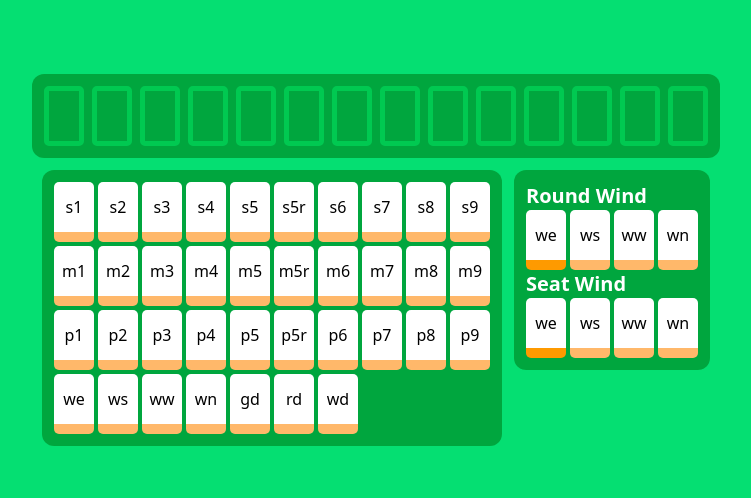
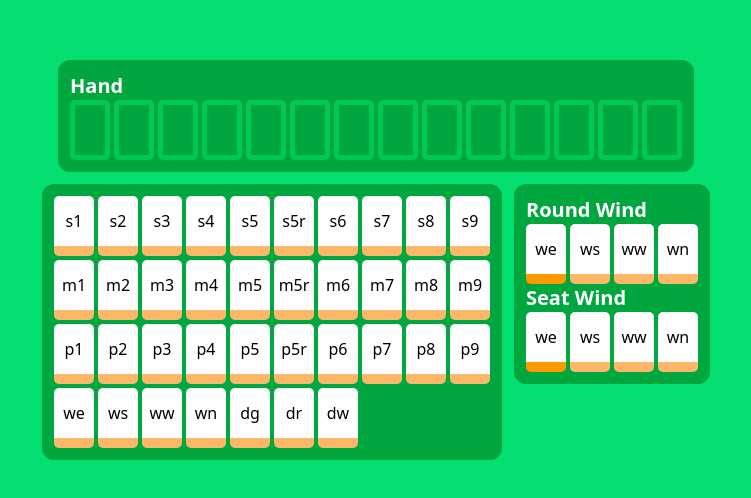
Before and after one commit to sjkorpela/riichi-mahjong-hand-points-calculator, a Next.js app in the folder frontend/: page / in a window 1280 px wide. Shown: the part 140-638 px from the top of the page, without its empty margins (264-1015 px from the left). Built offline with nearby package versions, Linux system fonts and the light colour scheme.

Commit message:
Update Hand and WindSelect component

```diff
--- /dev/null
+++ b/frontend/app/Components/Hand.tsx
@@ -0,0 +1,34 @@
+import TileButton from "@/app/Components/TileButton";
+import EmptyTile from "@/app/Components/EmptyTile";
+
+interface Props {
+    hand: {[index: string]: number};
+    removeTileFromHand: (tile: string) => void;
+    maxHandSize: number;
+}
+
+export default function hand({ hand, removeTileFromHand, maxHandSize }: Props) {
+
+    let tiles = 0;
+
+    return (
+        <div className="flex gap-1">
+            {Object.keys(hand).map((f, key) => {
+                return Array.from({length: hand[f]}).map((_, i) => {
+                    tiles++;
+                    return <TileButton
+                        face={f}
+                        clickFunc={() => {
+                            removeTileFromHand(f)
+                        }}
+                        key={i}
+                    />
+                })
+            })}
+            {Array.from(
+                {length: maxHandSize - tiles},
+                (_, key) => <EmptyTile key={key}/>
+            )}
+        </div>
+    )
+}
--- a/frontend/app/Components/WindSelect.tsx
+++ b/frontend/app/Components/WindSelect.tsx
@@ -1,22 +1,14 @@
-import {useState} from "react";
 import "./Tile.css";
 
 const winds = ["we", "ws", "ww", "wn"];
 
 interface WindSelectProps {
-    selectFunc: (wind: string) => void;
+    wind: string;
+    setWind: (wind: string) => void;
 }
 
-export default function WindSelect({selectFunc}: WindSelectProps) {
+export default function WindSelect({wind, setWind}: WindSelectProps) {
 
-    // move/connect to top layer?
-    const [wind, setWind] = useState<string>();
-    if (!wind) { selectWind("we"); }
-
-    function selectWind(w: string) {
-        setWind(w);
-        selectFunc(w);
-    }
     function tile(face: string, inactive?: boolean) {
         const base = "tile flex items-center justify-center";
         let colors = "bg-white border-b-orange-300 hover:border-b-amber-500 active:bg-neutral-300 active:border-b-orange-400";
@@ -37,7 +29,7 @@ export default function WindSelect({selectFunc}: WindSelectProps) {
                     {tile(w, true)}
                 </div>
             } else {
-                return <button onClick={() => selectWind(w)} key={key}>
+                return <button onClick={() => setWind(w)} key={key}>
                     {tile(w)}
                 </button>
             }
--- a/frontend/app/page.tsx
+++ b/frontend/app/page.tsx
@@ -1,66 +1,120 @@
 "use client";
 
-
-const tileTypes = ["s1", "s2", "s3", "s4", "s5", "s5r", "s6", "s7", "s8", "s9", "m1", "m2", "m3", "m4", "m5", "m5r", "m6", "m7", "m8", "m9", "p1", "p2", "p3", "p4", "p5", "p5r", "p6", "p7", "p8", "p9", "we", "ws", "ww", "wn", "gd", "rd", "wd", ];
+const tileTypes = ["s1", "s2", "s3", "s4", "s5", "s5r", "s6", "s7", "s8", "s9", "m1", "m2", "m3", "m4", "m5", "m5r", "m6", "m7", "m8", "m9", "p1", "p2", "p3", "p4", "p5", "p5r", "p6", "p7", "p8", "p9", "we", "ws", "ww", "wn", "dg", "dr", "dw", ];
 const maxHandSize = 14;
+const maxDoraIndSize = 10;
 const maxTileCount = 4;
 
-import {useState} from "react";
+import {useEffect, useState} from "react";
+import Hand from "@/app/Components/Hand";
 import TileButton from "@/app/Components/TileButton";
-import EmptyTile from "./Components/EmptyTile";
 import WindSelect from "@/app/Components/WindSelect";
 
 export default function Home() {
 
-    const [hand, setHand] = useState<string[]>([])
-    const handFull = hand.length >= maxHandSize;
+    // const [hand, setHand] = useState<string[]>([])
+    // const handFull = hand.length >= maxHandSize;
+    //
+    // function addTileToHand(tile: string) {
+    //     if (handFull) {
+    //         return;
+    //     }
+    //     setHand([...hand, tile]);
+    // }
+    //
+    // function removeTileFromHand(index: number) {
+    //     setHand(hand => hand.filter((_, i) => (i != index)))
+    // }
 
-    function addTile(tile: string) {
-        if (handFull) {
-            return;
-        }
-        setHand([...hand, tile]);
+    const [hand, setHand] = useState<{[index: string]: number}>({})
+    const [handSize, setHandSize] = useState<number>(0);
+    const handFull = handSize >= maxHandSize;
+
+    // const [dora, setDora] = useState<string[]>([])
+    // const doraFull = dora.length >= maxDoraIndSize;
+
+    const [roundWind, setRoundWind] = useState("we");
+    const [seatWind, setSeatWind] = useState("we");
+
+    // SCUFFED!!!!! find better solution, maybe to do this in state init
+    useEffect(()=>{
+        const allTiles: {[index: string]: number} = {};
+
+        tileTypes.map((tile) => {
+            allTiles[tile] = 0;
+        })
+
+        const a = () => {setHand(allTiles)};
+        a();
+    }, [])
+
+    function addTileToHand(tile: string) {
+        if (hand[tile] == undefined) { setHand({...hand, [tile]: 1}) }
+        else if (hand[tile] < maxTileCount) { setHand({...hand, [tile]: hand[tile] + 1}) }
+        setHandSize(handSize + 1);
     }
 
-    function removeTile(index: number) {
-        setHand(hand => hand.filter((_, i) => (i != index)))
+    function removeTileFromHand(tile: string) {
+        setHand({...hand, [tile]: hand[tile] - 1});
+        setHandSize(handSize - 1);
+    }
+
+    // function addTileToDora(tile: string) {
+    //     if (doraFull) {
+    //         return;
+    //     }
+    //     setDora([...dora, tile]);
+    // }
+    //
+    // function removeTileFromDora(index: number) {
+    //     setDora(dora => dora.filter((_, i) => (i != index)))
+    // }
+
+    // preview of points calculation params
+    if (handSize == maxHandSize) {
+        const trimmedHand: {[index: string]: number} = {}
+        Object.keys(hand).forEach((tile) => {
+            if (hand[tile] > 0) {trimmedHand[tile] = hand[tile]}
+        })
+
+        const calculationInfo = {
+            hand: trimmedHand,
+            roundWind: roundWind,
+            seatWind: seatWind,
+            // doraIndicators: dora,
+            openHand: false,
+            flags: {riichi: true}
+        }
+
+        console.log("calculationInfo: ", calculationInfo);
     }
 
     return (
         <div className="flex flex-col min-h-screen items-center justify-center gap-3 bg-green-400">
-            <div className="flex items-center justify-center mt p-3 gap-2 bg-green-600 rounded-xl">
-                {hand.map((f, key) => {
-                    return <TileButton
-                        face={f}
-                        clickFunc={() => {
-                            removeTile(key)
-                        }}
-                        key={key}
-                    />
-                })}
-                {Array.from(
-                    {length: maxHandSize - hand.length},
-                    (_, key) => <EmptyTile key={key}/>
-                )}
+            <div className="p-3 bg-green-600 rounded-xl">
+                <h1 className="text-xl text-white font-bold">Hand</h1>
+                <Hand hand={hand} removeTileFromHand={removeTileFromHand} maxHandSize={maxHandSize} />
             </div>
             <div className="flex items-start gap-3">
                 <div className="grid grid-cols-10 mt p-3 gap-1 bg-green-600 rounded-xl">
                     {tileTypes.map((f, key) => {
                         return <TileButton
                             face={f}
-                            clickFunc={() => addTile(f)} key={key}
-                            inactive={handFull}
+                            clickFunc={() => addTileToHand(f)} key={key}
+                            inactive={handFull || hand[f] >= maxTileCount}
                         />
                     })}
                 </div>
                 <div className="mt p-3 bg-green-600 rounded-xl">
                     <h1 className="text-xl text-white font-bold">Round Wind</h1>
                     <WindSelect
-                        selectFunc={(w: string) => console.log(w)}
+                        wind={roundWind}
+                        setWind={setRoundWind}
                     />
                     <h1 className="text-xl text-white font-bold">Seat Wind</h1>
                     <WindSelect
-                        selectFunc={(w: string) => console.log(w)}
+                        wind={seatWind}
+                        setWind={setSeatWind}
                     />
                 </div>
             </div>
```
